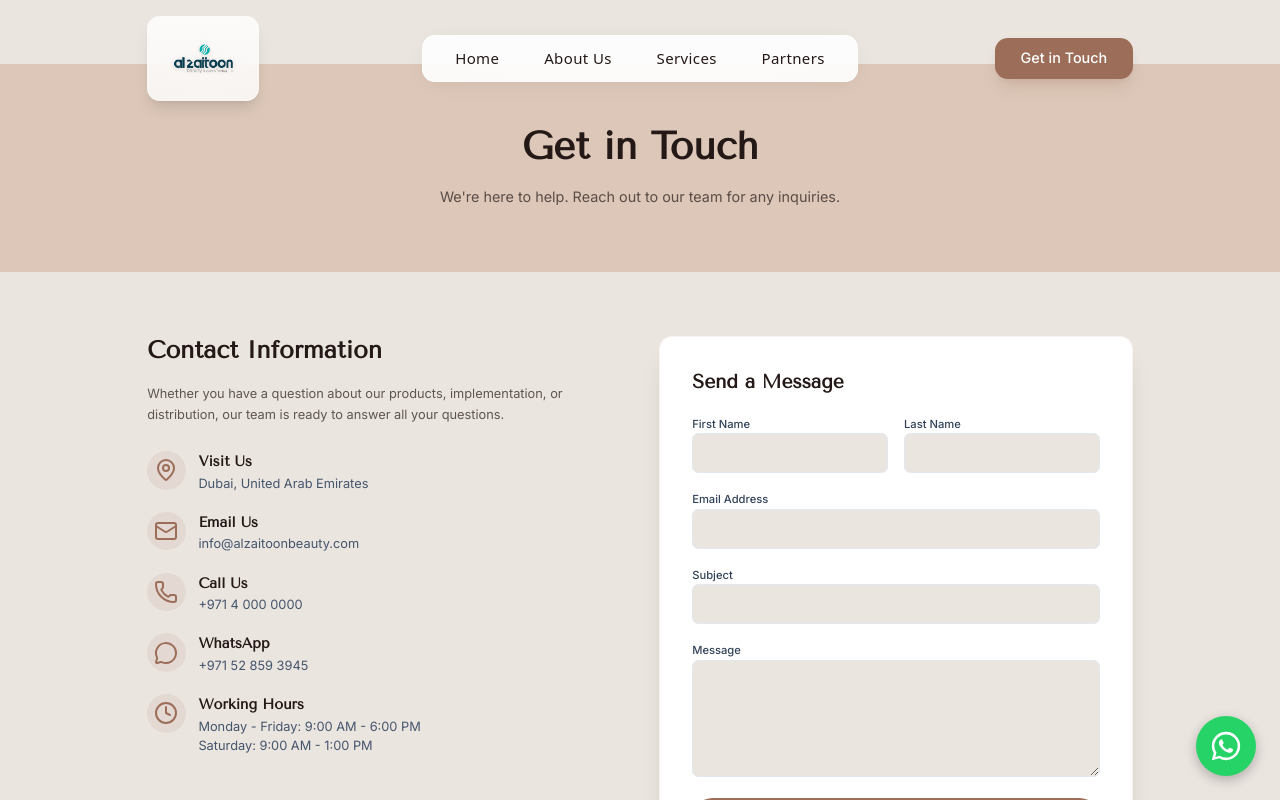
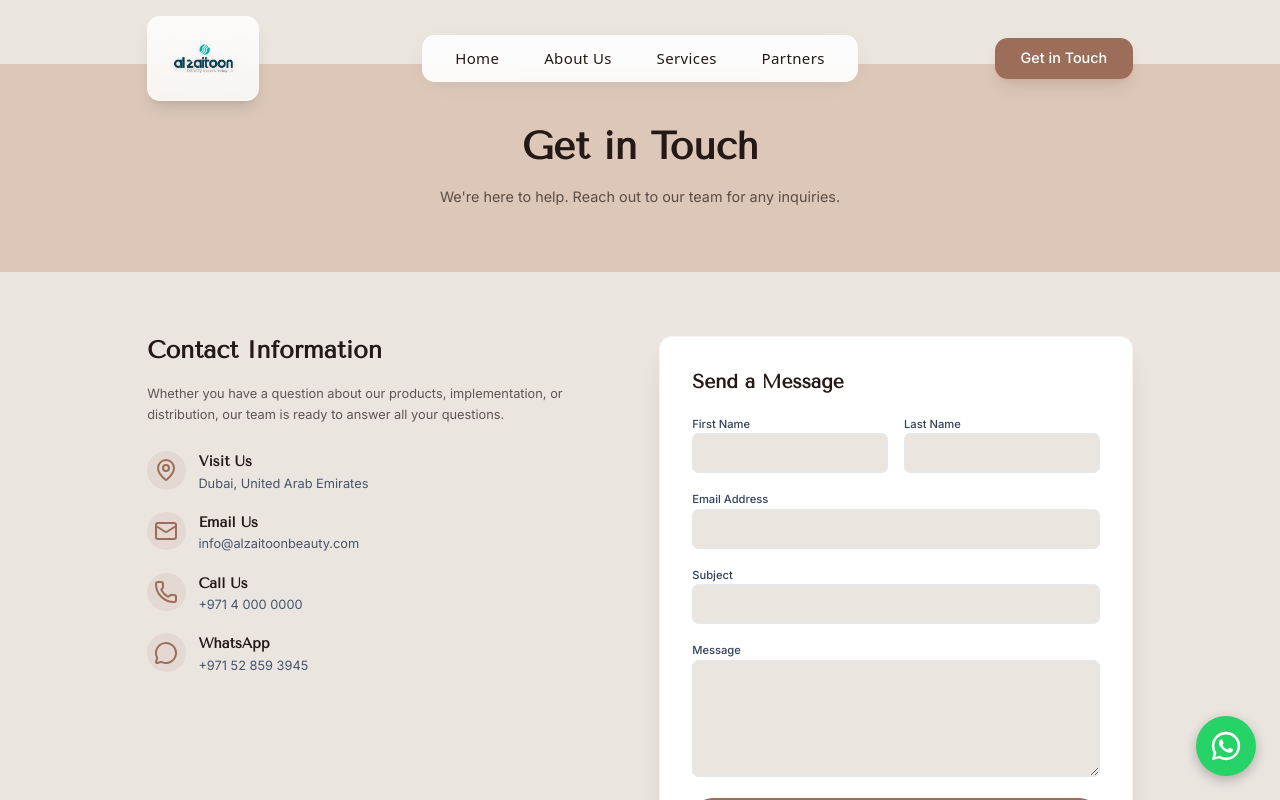
Before and after one commit to Samyukthacs07/Al-zaitoon, a Next.js app: page /contact in a window 1280 px wide. Shown: the top 800 px of the page. Built offline with nearby package versions, Linux system fonts and the light colour scheme.

Commit message:
Remove working hours from contact page

```diff
--- a/src/app/contact/page.jsx
+++ b/src/app/contact/page.jsx
@@ -1,6 +1,6 @@
 "use client";
 import { useState } from 'react';
-import { MapPin, Phone, Mail, Clock, MessageCircle } from 'lucide-react';
+import { MapPin, Phone, Mail, MessageCircle } from 'lucide-react';
 import { Button } from '../../components/ui/Button';
 
 export default function Contact() {
@@ -97,15 +97,6 @@ export default function Contact() {
                                 </div>
                             </div>
 
-                            <div className="flex items-start gap-4">
-                                <div className="w-12 h-12 bg-primary/10 rounded-full flex items-center justify-center text-primary shrink-0">
-                                    <Clock size={24} />
-                                </div>
-                                <div>
-                                    <h3 className="font-bold text-[var(--color-app-text)] text-lg">Working Hours</h3>
-                                    <p className="text-slate-600">Monday - Friday: 9:00 AM - 6:00 PM<br />Saturday: 9:00 AM - 1:00 PM</p>
-                                </div>
-                            </div>
                         </div>
                     </div>
 
```
